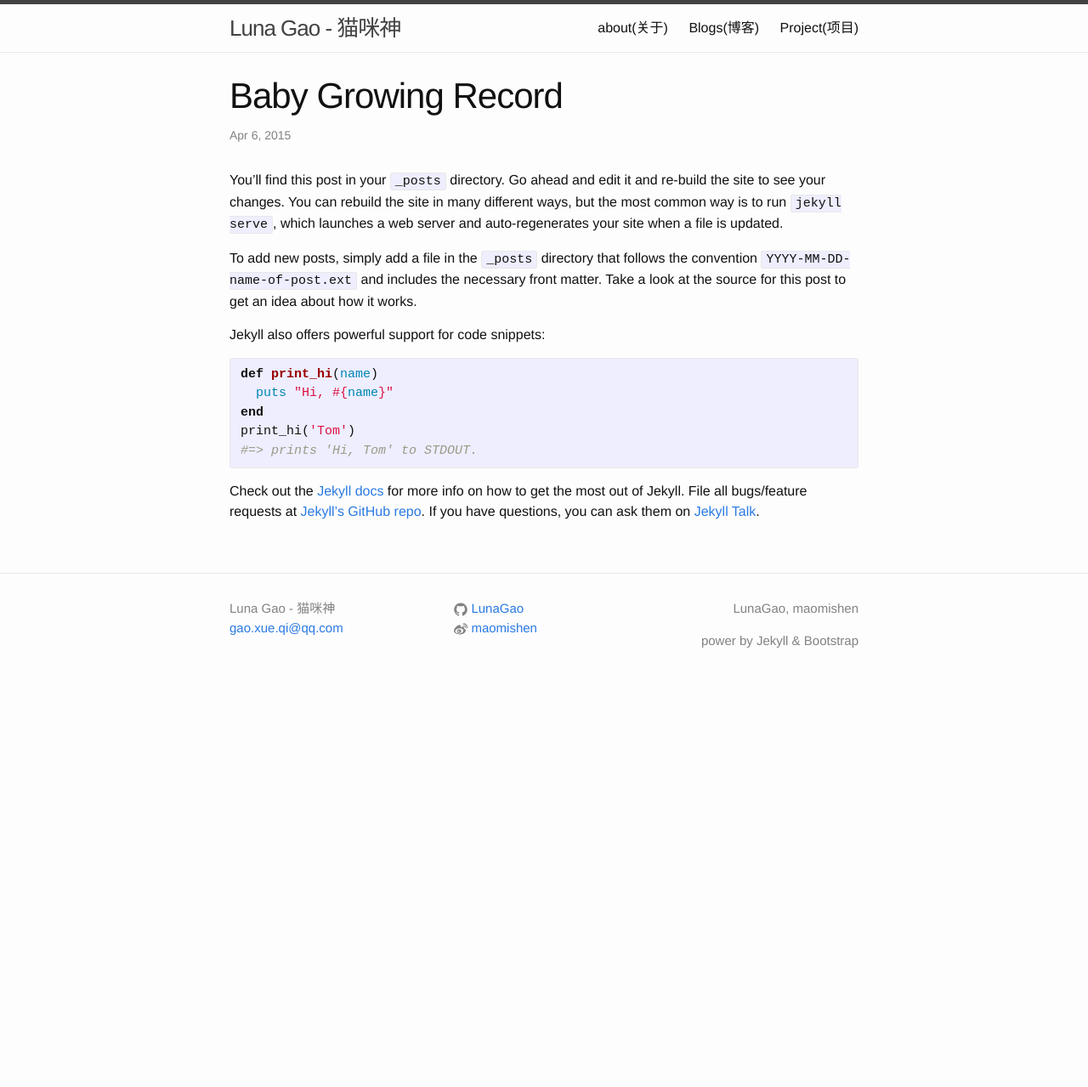
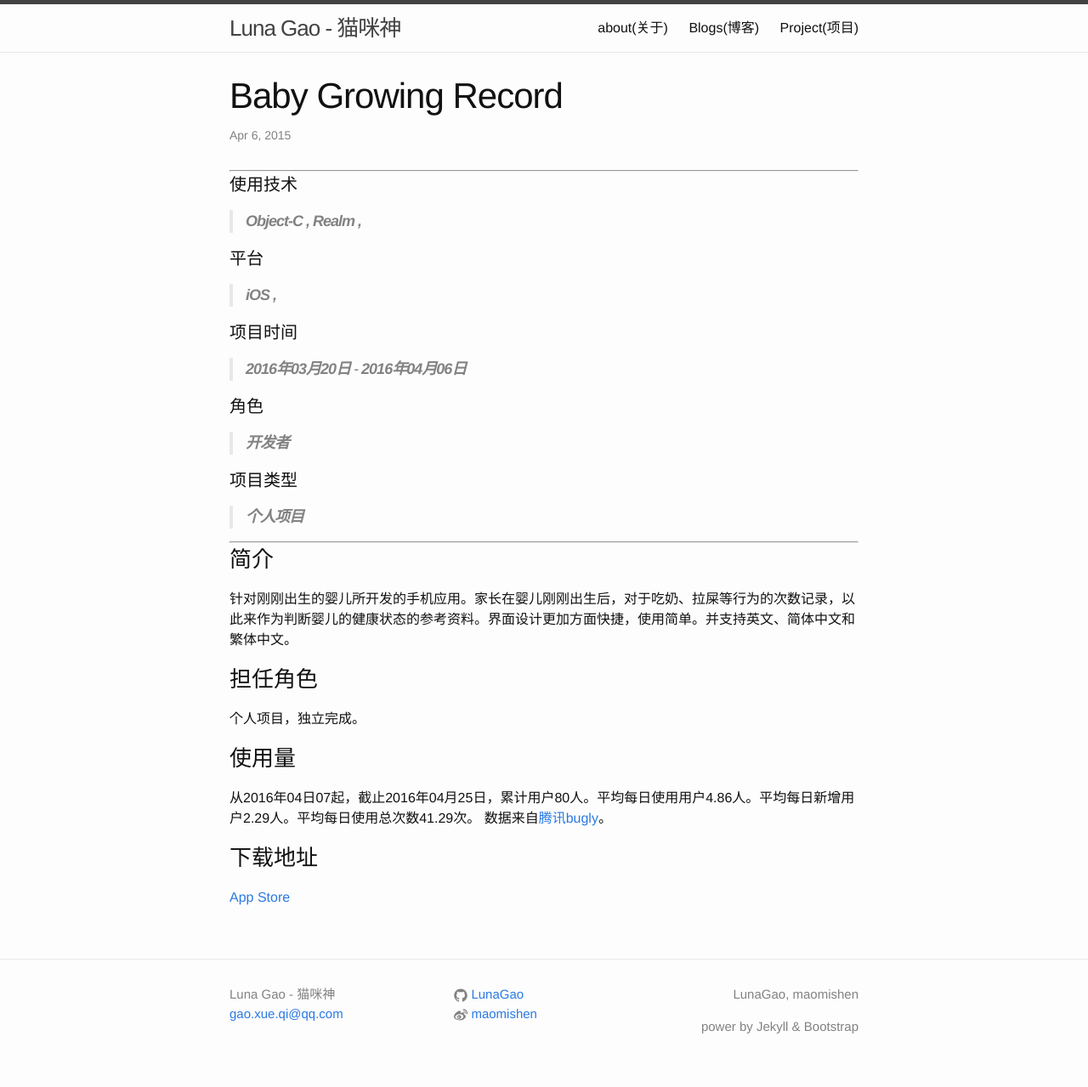
Before and after one commit to LunaGao/LunaGao.github.io, a Jekyll site: the page built from _posts/2016-04-22-project-babyrecord.markdown, in a window 1280 px wide. Shown: the whole page at 85% size. Built offline with Jekyll 4.4.1, drawn with Linux system fonts in a browser that asks for light colours; before the commit the page ends 900 px from its top, so only the background shows below that.

Commit message:
移除Gemfile，删除分页

```diff
--- a/Gemfile
+++ /dev/null
@@ -1,6 +0,0 @@
-group :jekyll_plugins do
-   gem "jekyll-paginate"
-   gem "kramdown"
-   gem "rouge"
-   gem "jekyll-watch"
-end
--- a/_config.yml
+++ b/_config.yml
@@ -4,6 +4,7 @@
 # which you are expected to set up once and rarely need to edit after that.
 # For technical reasons, this file is *NOT* reloaded automatically when you use
 # 'jekyll serve'. If you change this file, please restart the server process.
+# use 'jekyll serve -w'
 
 # Site settings
 title: Luna Gao - 猫咪神
@@ -16,10 +17,5 @@ url: "http://lunagao.github.io" # the base hostname & protocol for your site
 weibo_username: maomishen
 github_username:  LunaGao
 
-# Pagination
-gems: [jekyll-paginate, rouge]
-paginate: 2
-paginate_path: "/blog/page:num/"
-
 # Build settings
 markdown: kramdown
--- a/_posts/2016-04-22-project-babyrecord.markdown
+++ b/_posts/2016-04-22-project-babyrecord.markdown
@@ -3,32 +3,47 @@ layout: post
 title:  Baby Growing Record
 project-type: personal
 date:   2015-04-06 12:07:00 +0800
-startDate: 2015年03月20日
-endDate: 2015年04月06日
+startDate: 2016年03月20日
+endDate: 2016年04月06日
 role: 开发者
 categories: project
-technologies: [Node.js, MongoDB]
-platforms: [Web]
+technologies: [Object-C, Realm]
+platforms: [iOS]
 description: >
-  针对珠海的微课分享平台。针对互联网时代的混合学习、移动学习、碎片化学习的新型学习方式而产生。
-  当时开发时预估需要有手机平台，但后续因为个人原因离职，没有继续跟进此项目。
+  针对刚刚出生的婴儿所开发的手机应用。家长在婴儿刚刚出生后，对于吃奶、拉屎等行为的次数记录，以此来作为判断婴儿的健康状态的参考资料。界面设计更加方面快捷，使用简单。并支持英文、简体中文和繁体中文。
 ---
-You’ll find this post in your `_posts` directory. Go ahead and edit it and re-build the site to see your changes. You can rebuild the site in many different ways, but the most common way is to run `jekyll serve`, which launches a web server and auto-regenerates your site when a file is updated.
+***
 
-To add new posts, simply add a file in the `_posts` directory that follows the convention `YYYY-MM-DD-name-of-post.ext` and includes the necessary front matter. Take a look at the source for this post to get an idea about how it works.
+#### 使用技术
+> {% for technology in page.technologies %} __{{technology}}__ __,__{% endfor %}
 
-Jekyll also offers powerful support for code snippets:
+#### 平台
+> {% for platform in page.platforms %} __{{platform}}__ __,__ {% endfor %}
 
-{% highlight ruby %}
-def print_hi(name)
-  puts "Hi, #{name}"
-end
-print_hi('Tom')
-#=> prints 'Hi, Tom' to STDOUT.
-{% endhighlight %}
+#### 项目时间
+> __{{page.startDate}}__ - __{{page.endDate}}__
 
-Check out the [Jekyll docs][jekyll-docs] for more info on how to get the most out of Jekyll. File all bugs/feature requests at [Jekyll’s GitHub repo][jekyll-gh]. If you have questions, you can ask them on [Jekyll Talk][jekyll-talk].
+#### 角色
+> __{{page.role}}__
 
-[jekyll-docs]: http://jekyllrb.com/docs/home
-[jekyll-gh]:   https://github.com/jekyll/jekyll
-[jekyll-talk]: https://talk.jekyllrb.com/
+#### 项目类型
+> {% if page.project-type == "company" %}__公司项目__{% else %}__个人项目__{% endif %}
+
+***
+
+### 简介
+{{page.description}}
+
+### 担任角色
+个人项目，独立完成。
+
+### 使用量
+从2016年04日07起，截止2016年04月25日，累计用户80人。平均每日使用用户4.86人。平均每日新增用户2.29人。平均每日使用总次数41.29次。
+数据来自[腾讯bugly][bugly-web]。
+
+### 下载地址
+[App Store][download]
+
+
+[download]:[https://itunes.apple.com/us/app/baby-growing-record/id1100223438?l=zh&ls=1&mt=8]
+[bugly-web]:[https://bugly.qq.com/]
```
Also changed, not shown: _posts/2016-04-22-project-fecon-temp.markdown (added, +46 -0 lines), _posts/2016-04-22-project-tykapp.markdown (+19 -1 lines), _posts/2016-04-22-project-tykrecord-android.markdown (+32 -14 lines), _posts/2016-04-22-project-voice-record.markdown (added, +48 -0 lines), _posts/2016-04-22-project-weike-web.markdown (+16 -14 lines), blog/index.html (+0 -27 lines), Gemfile.lock (deleted), README.md.
